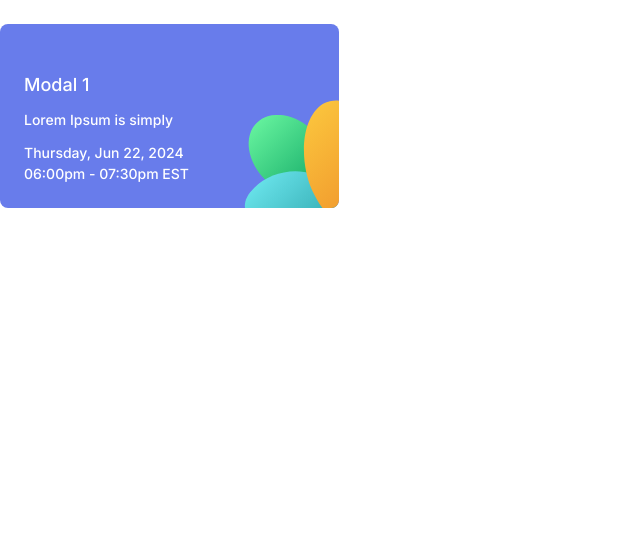
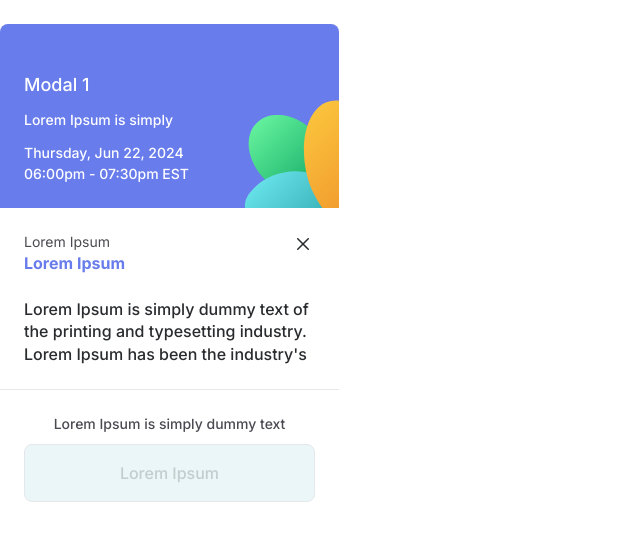
Before and after one commit to v-sudo29/sw-technical-assessment, a Next.js app: page /1 in a window 1280 px wide. Shown: the top 540 px of the page, without its empty margins (0-640 px from the left). Built offline with nearby package versions, Linux system fonts and the light colour scheme.

Commit message:
Complete styling Modal 1

```diff
--- a/components/Modal.tsx
+++ b/components/Modal.tsx
@@ -1,8 +1,10 @@
 import Logo from './Logo'
+import CloseIcon from './icons/CloseIcon'
 
 const Modal = () => {
   return (
     <div className='rounded-[8px] max-w-[339px] overflow-hidden'>
+      {/* TOP SECTION */}
       <div className='relative flex flex-col gap-3 bg-primary-purple px-6 pb-6 pt-12 text-white font-medium'>
         <h1 className='text-[18px] leading-[25px]'>Modal 1</h1>
         <p className='text-[14px]'>Lorem Ipsum is simply</p>
@@ -14,6 +16,37 @@ const Modal = () => {
           <Logo />
         </div>
       </div>
+
+      {/* BOTTOM SECTION */}
+      <div className='bg-white'>
+        <div className='flex justify-between p-6'>
+          <div>
+            <p className='text-[14px] leading-[19.6px] text-secondary-black'>
+              Lorem Ipsum
+            </p>
+            <p className='leading-[22.4px] font-bold text-primary-purple'>
+              Lorem Ipsum
+            </p>
+          </div>
+          <button className='mb-auto'>
+            <CloseIcon />
+          </button>
+        </div>
+        <div className='px-6 pb-6'>
+          <p className='font-medium leading-[22.4px] text-primary-black'>
+            Lorem Ipsum is simply dummy text of the printing and typesetting
+            industry. Lorem Ipsum has been the industry&apos;s
+          </p>
+        </div>
+        <div className='border-t border-t-[#E5E7EB] p-6'>
+          <p className='font-medium text-[14px] text-center text-secondary-black leading-[19.6px] mb-[10px]'>
+            Lorem Ipsum is simply dummy text
+          </p>
+          <button className='rounded-[8px] border w-full bg-[#32A7AD1A] font-medium text-[#292B2E33] py-4'>
+            Lorem Ipsum
+          </button>
+        </div>
+      </div>
     </div>
   )
 }
--- /dev/null
+++ b/components/icons/CloseIcon.tsx
@@ -0,0 +1,26 @@
+const CloseIcon = () => {
+  return (
+    <svg
+      width='24'
+      height='24'
+      viewBox='0 0 24 24'
+      fill='none'
+      xmlns='http://www.w3.org/2000/svg'
+    >
+      <path
+        fillRule='evenodd'
+        clipRule='evenodd'
+        d='M6.21967 6.21967C6.51256 5.92678 6.98744 5.92678 7.28033 6.21967L17.7803 16.7197C18.0732 17.0126 18.0732 17.4874 17.7803 17.7803C17.4874 18.0732 17.0126 18.0732 16.7197 17.7803L6.21967 7.28033C5.92678 6.98744 5.92678 6.51256 6.21967 6.21967Z'
+        fill='#292B2E'
+      />
+      <path
+        fillRule='evenodd'
+        clipRule='evenodd'
+        d='M17.7803 6.21967C18.0732 6.51256 18.0732 6.98744 17.7803 7.28033L7.28033 17.7803C6.98744 18.0732 6.51256 18.0732 6.21967 17.7803C5.92678 17.4874 5.92678 17.0126 6.21967 16.7197L16.7197 6.21967C17.0126 5.92678 17.4874 5.92678 17.7803 6.21967Z'
+        fill='#292B2E'
+      />
+    </svg>
+  )
+}
+
+export default CloseIcon
--- a/tailwind.config.ts
+++ b/tailwind.config.ts
@@ -15,6 +15,8 @@ const config: Config = {
       },
       colors: {
         'primary-purple': '#687CEB',
+        'primary-black': '#292B2E',
+        'secondary-black': '#4A4A52',
       },
     },
   },
```
